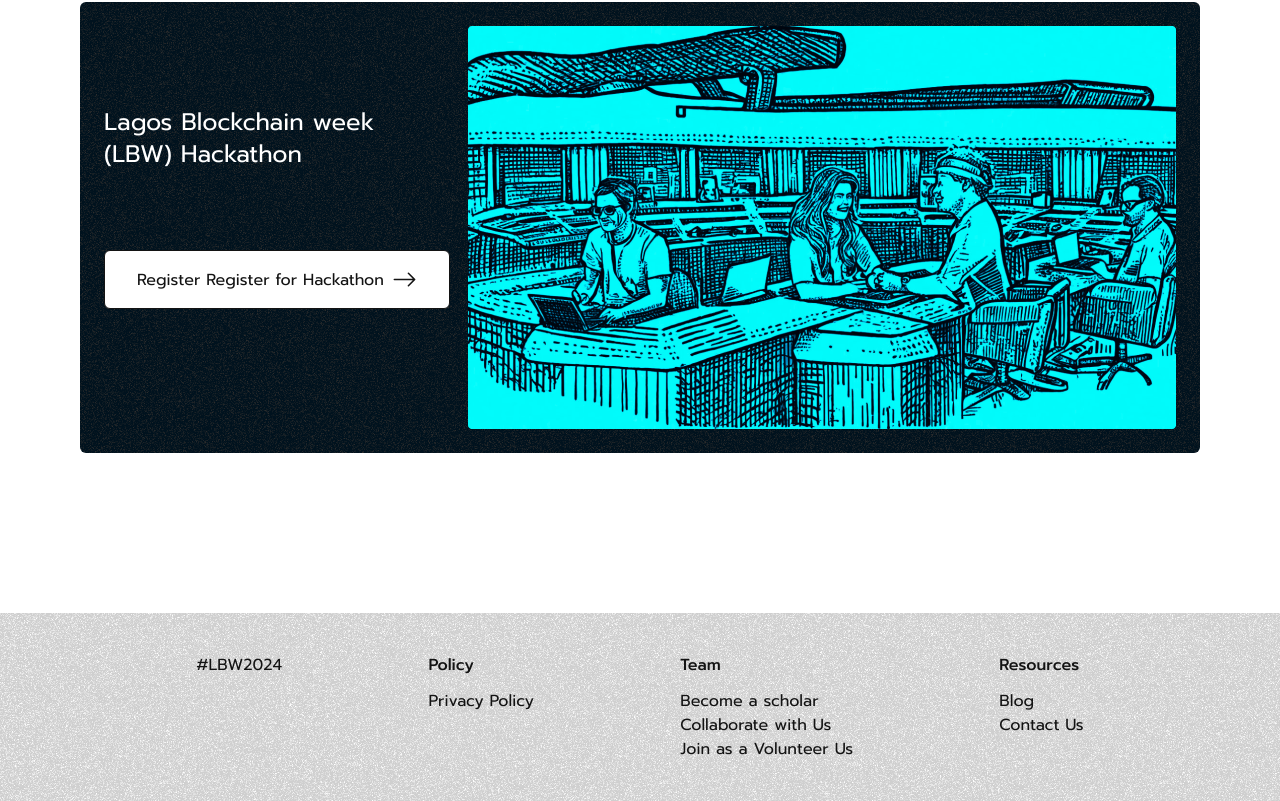
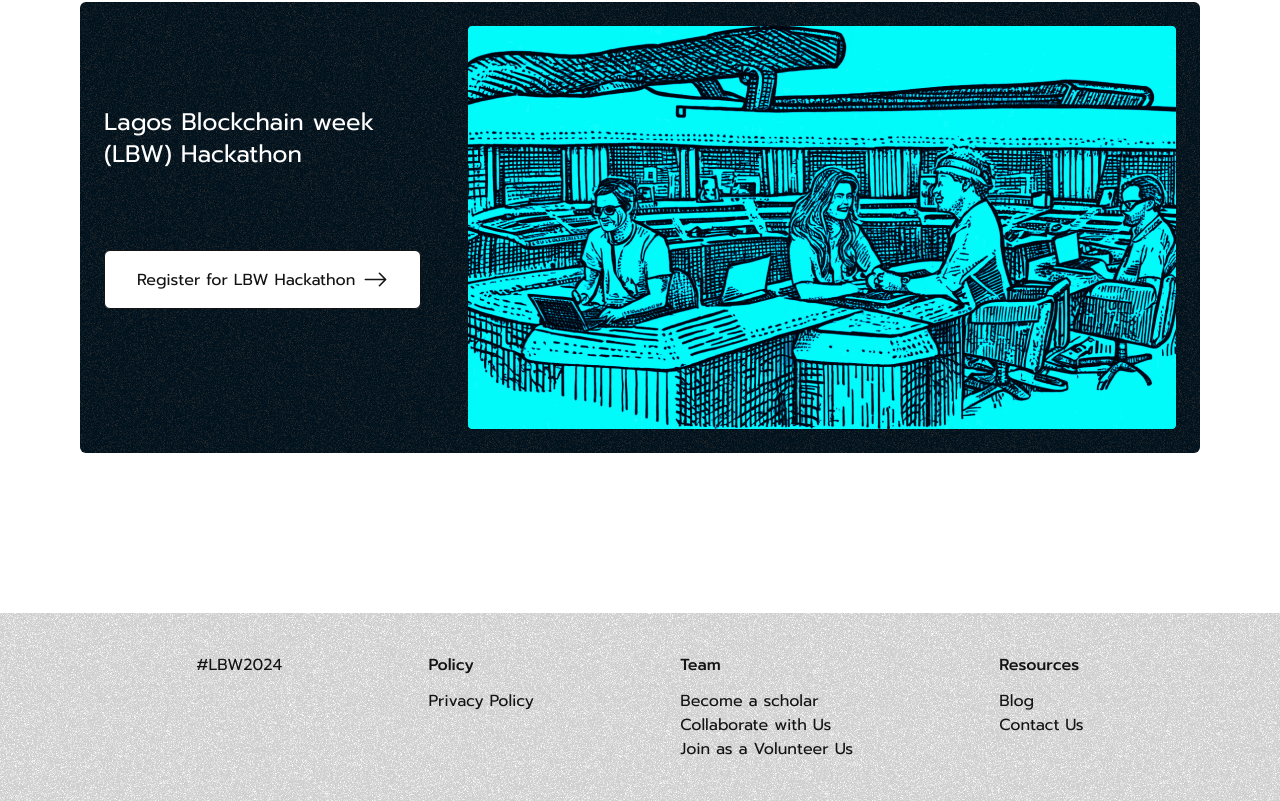
Before and after one commit to Lagos-Blockchain-Week/landingPage, a Next.js app: page /hackathon in a window 1280 px wide. Shown: the part 680-1481 px from the top of the page. Built offline with nearby package versions, Linux system fonts and the light colour scheme.

Commit message:
Update hackathon.jsx

```diff
--- a/src/pages/hackathon.jsx
+++ b/src/pages/hackathon.jsx
@@ -44,7 +44,7 @@ const hackathon = () => {
             <p className='py-20 text-2xl'>Lagos Blockchain week <br />
               (LBW) Hackathon</p>
             <button className="flex p-4 sm:w-full sm:mt-4 justify-center text-[#131313] rounded-md border bg-white px-8">
-             <p className="mr-2 my-auto"> Register <a href="https://forms.gle/Hz5RV1NCxZNfGbWQ6">Register for Hackathon</a> </p>
+             <p className="mr-2 my-auto"> Register <a href="https://forms.gle/Hz5RV1NCxZNfGbWQ6">for LBW Hackathon</a> </p>
               <svg xmlns="http://www.w3.org/2000/svg" width="25" height="25" fill="currentColor" className="bi bi-arrow-right" viewBox="0 0 16 16">
                 <path fillRule="evenodd" d="M1 8a.5.5 0 0 1 .5-.5h11.793l-3.147-3.146a.5.5 0 0 1 .708-.708l4 4a.5.5 0 0 1 0 .708l-4 4a.5.5 0 0 1-.708-.708L13.293 8.5H1.5A.5.5 0 0 1 1 8" />
               </svg>
```
